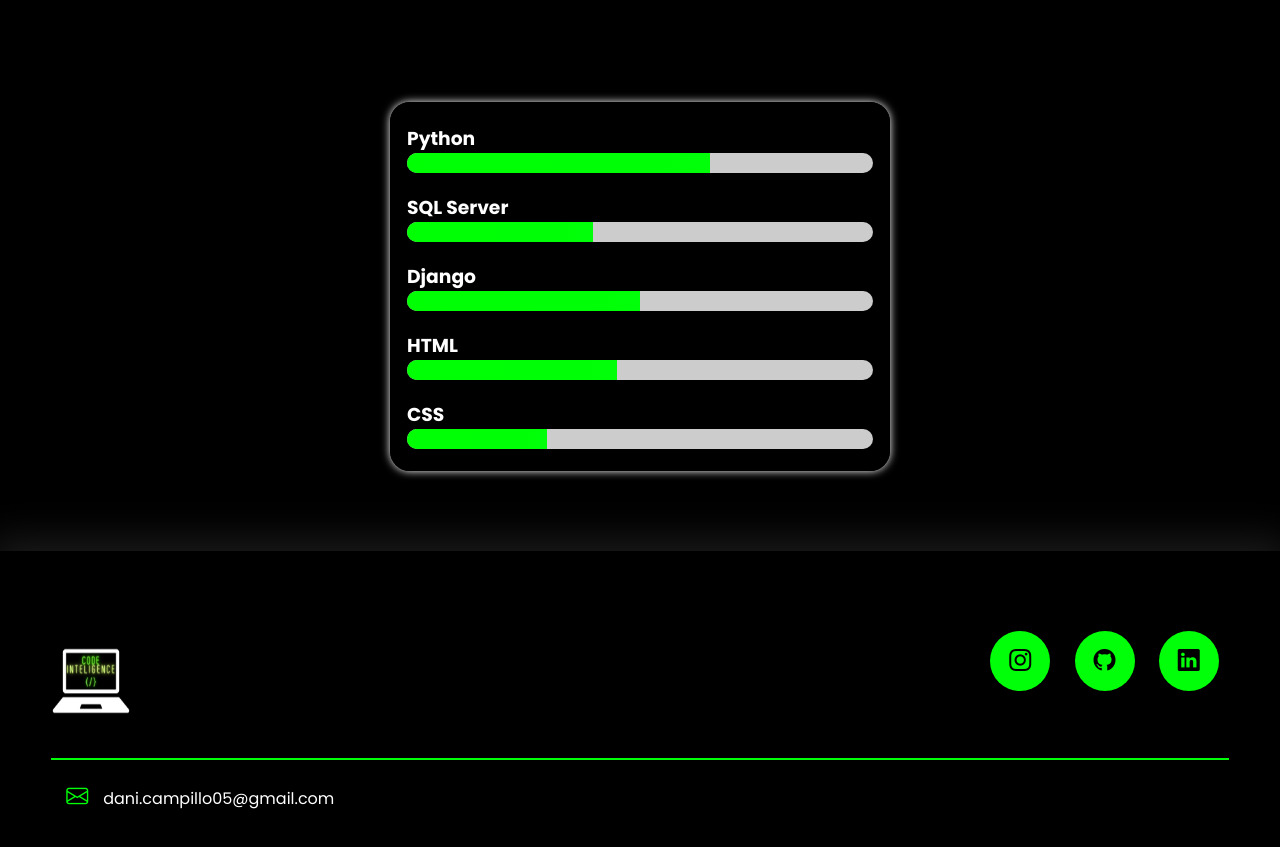
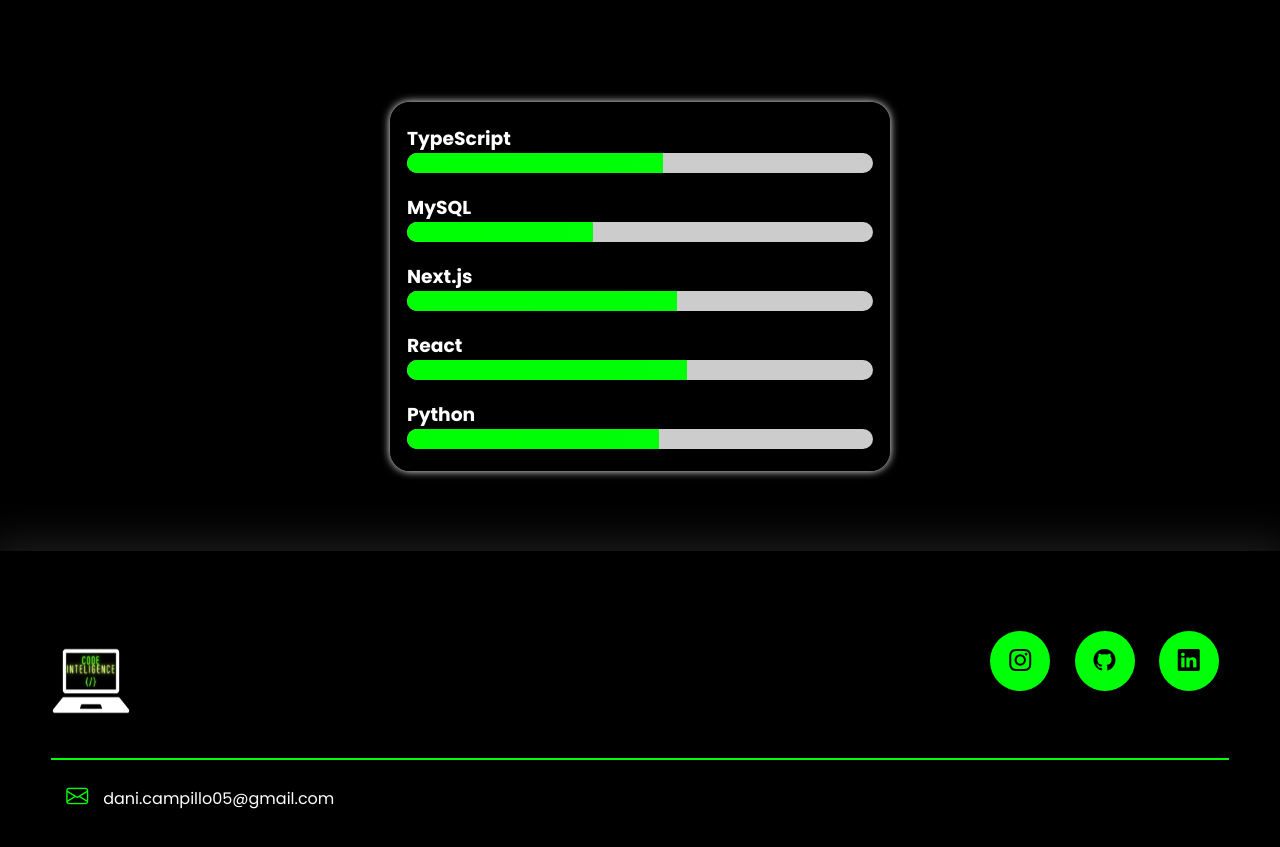
Before and after one commit to dcampillo05/Portfolio, a plain HTML site: page index.html in a window 1280 px wide. Shown: the part 3128-3975 px from the top of the page. Drawn offline with nearby package versions, Linux system fonts and the light colour scheme.

Commit message:
att: skills

```diff
--- a/index.html
+++ b/index.html
@@ -185,28 +185,28 @@
                     <div class="my-skills">
                         <ul>
                             <li>
-                                <h3>Python</h3>
-                                <span class="barras"><span class="python"></span></span>
+                                <h3>TypeScript</h3>
+                                <span class="barras"><span class="TypeScript"></span></span>
                             </li>
 
                             <li>
-                                <h3>SQL Server</h3>
-                                <span class="barras"><span class="sql"></span></span>
+                                <h3>MySQL</h3>
+                                <span class="barras"><span class="MySQL"></span></span>
                             </li>
 
                             <li>
-                                <h3>Django</h3>
-                                <span class="barras"><span class="django"></span></span>
+                                <h3>Next.js</h3>
+                                <span class="barras"><span class="Next"></span></span>
                             </li>
 
                             <li>
-                                <h3>HTML</h3>
-                                <span class="barras"><span class="html"></span></span>
+                                <h3>React</h3>
+                                <span class="barras"><span class="React"></span></span>
                             </li>
 
                             <li>
-                                <h3>CSS</h3>
-                                <span class="barras"><span class="css"></span></span>
+                                <h3>Python</h3>
+                                <span class="barras"><span class="Python"></span></span>
                             </li>
                         </ul>
                     </div>
--- a/style.css
+++ b/style.css
@@ -435,24 +435,24 @@ section.skills .flex{
     position: absolute;
 }
 
-.html{
-    width: 45%;
+.TypeScript{
+    width: 55%;
 }
 
-.python{
-    width: 65%;
+.MySQL{
+    width: 40%;
 }
 
-.django{
-    width: 50%;
+.Next{
+    width: 58%;
 }
 
-.css{
-    width: 30%;
+.React{
+    width: 60%;
 }
 
-.sql{
-    width: 40%;
+.Python{
+    width: 54%;
 }
 
 /* Footer */
```
